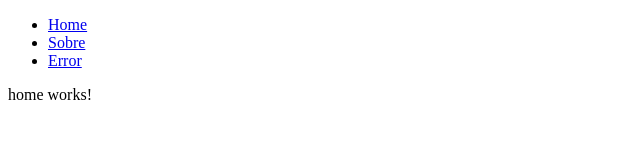
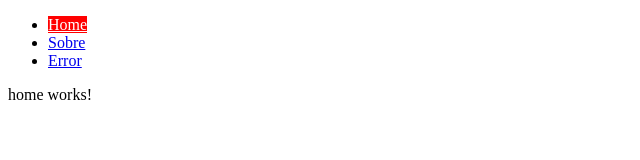
Before and after one commit to jvmhonorato/angular-routes, an Angular app: page / in a window 1280 px wide. Shown: the top 160 px of the page, without its empty margins (0-640 px from the left). Built offline with nearby package versions, Linux system fonts and the light colour scheme.

Commit message:
add routerLinkActive and routerLinkActiveOptions

```diff
--- a/src/app/shared/menu/menu.component.html
+++ b/src/app/shared/menu/menu.component.html
@@ -2,13 +2,13 @@
   <nav>
     <ul>
       <li>
-        <a routerLink="/">Home</a>
+        <a routerLink="/" [routerLinkActive]="['active']" [routerLinkActiveOptions]="{exact: true}">Home</a>
       </li>
       <li>
-        <a routerLink="sobre">Sobre</a>
+        <a routerLink="sobre" [routerLinkActive]="['active']" [routerLinkActiveOptions]="{exact: true}">Sobre</a>
       </li>
       <li>
-        <a routerLink="['/404']">Error</a>
+        <a [routerLink]="['/404']" [routerLinkActive]="['active']" [routerLinkActiveOptions]="{exact: true}">Error</a>
       </li>
     </ul>
   </nav>
--- a/src/app/shared/menu/menu.component.scss
+++ b/src/app/shared/menu/menu.component.scss
@@ -0,0 +1,5 @@
+.active {
+  background: red;
+  color: #FFF
+  ;
+}
```
Also changed, not shown: src/app/tutorial.txt.
